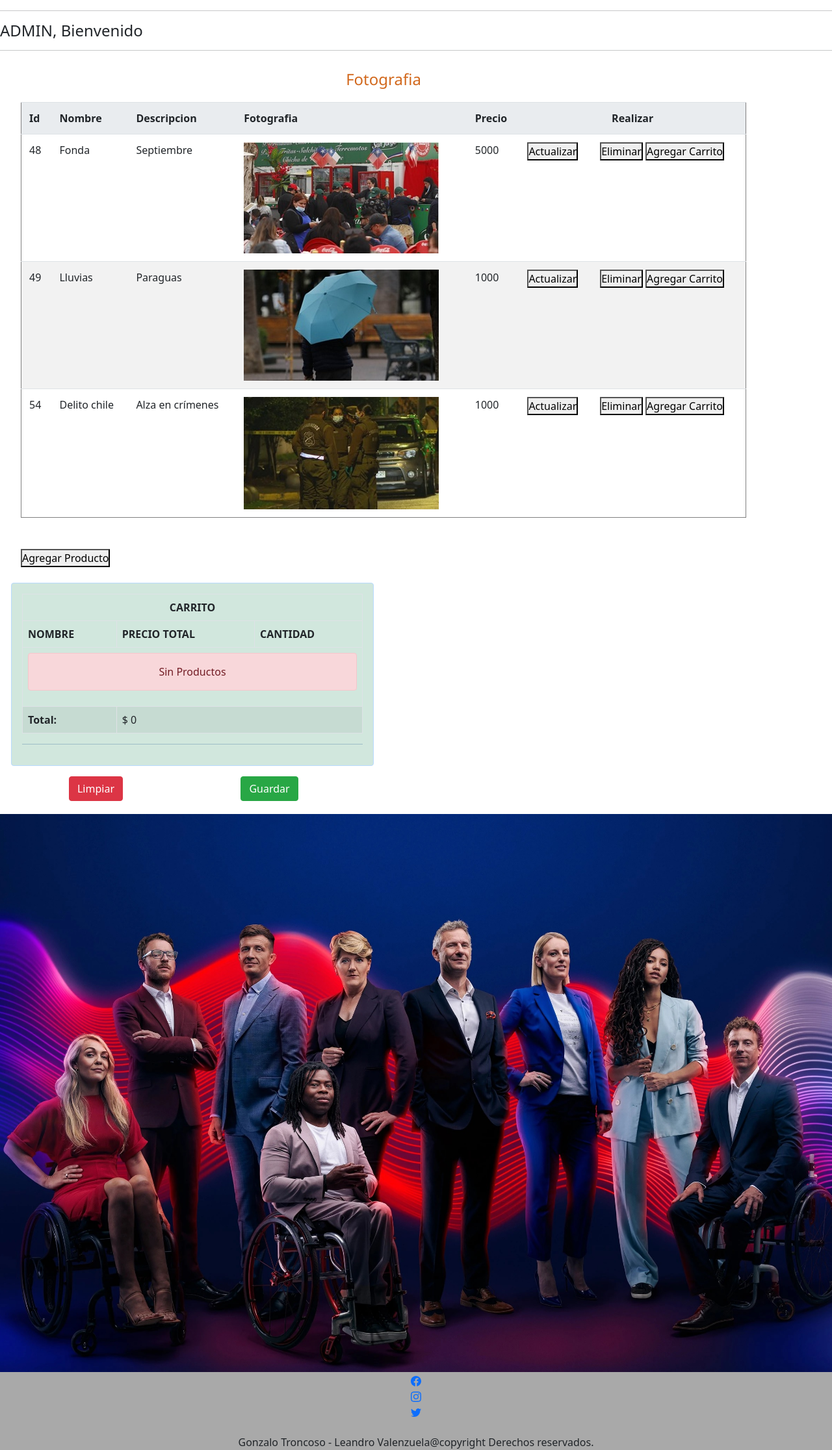
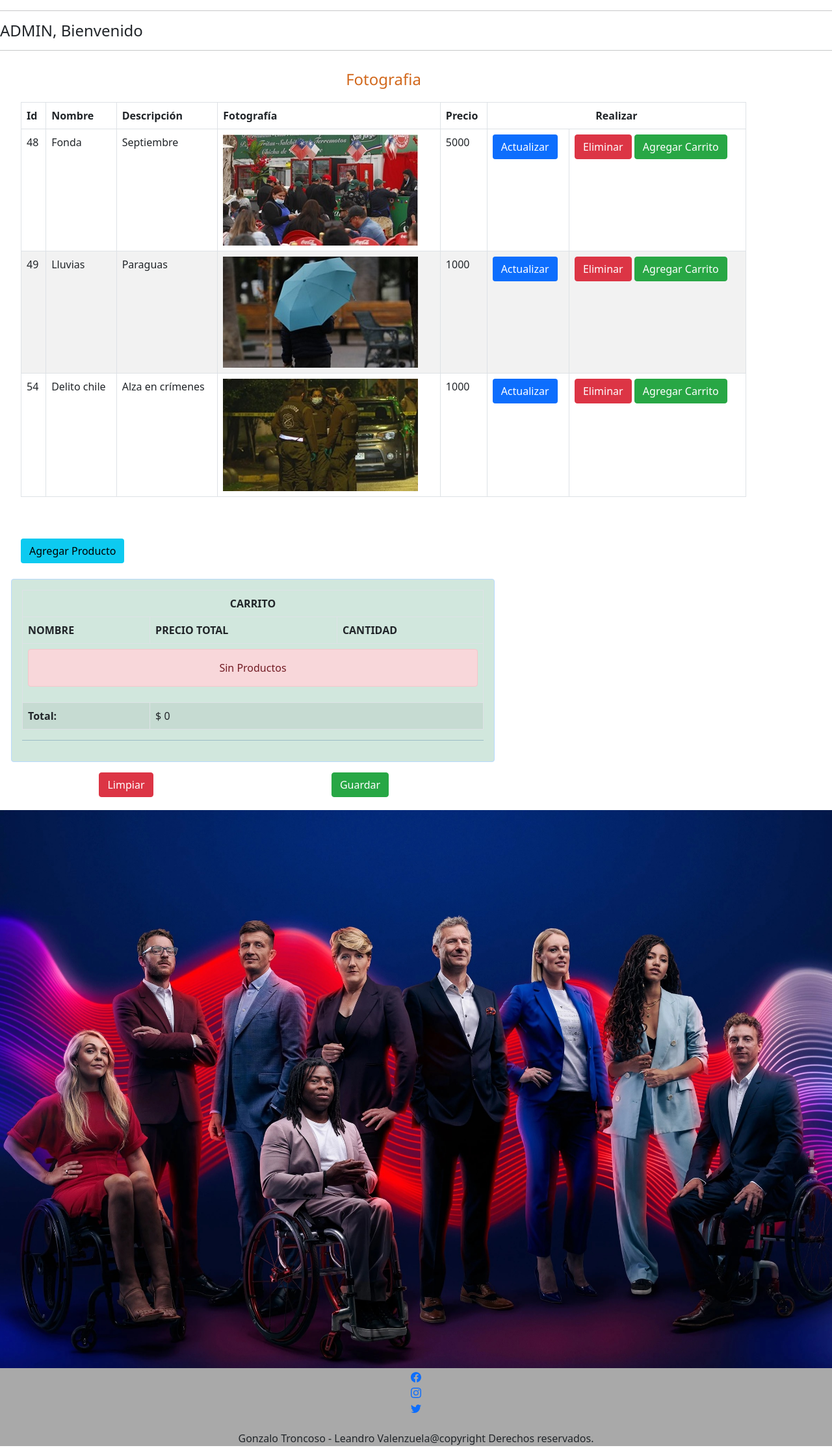
Before and after one commit to GonzaloEstebanTroncosoCortes/EXAMEN, a Django app: page /ListaProducto.html in a window 1280 px wide. Shown: the part 90-2322 px from the top of the page at 65% size. Run offline with Django 4.2, Linux system fonts and the light colour scheme; a user stored in the database is signed in; data comes from the database, SQL or seed files in the repository; both versions use the stored data as it was after the commit; some libraries are stand-ins or nearby versions.

Commit message:
repositivo
cambio a repositivo

```diff
--- a/app/templates/app/ListaProducto.html
+++ b/app/templates/app/ListaProducto.html
@@ -6,60 +6,62 @@
   {% if request.user.is_authenticated %}
     <h3>Bienvenido</h3>
     <hr>
-<h4>
-    {{ user.username | upper }}, Bienvenido
-    </h4>
+    <h4>{{ user.username | upper }}, Bienvenido</h4>
   {% endif %}
   <hr>
   <div class="container">
     <h1>Fotografia</h1>
-    <table id="customers" border="1">
+    <div class="table-responsive">
+      <table id="customers" class="table table-bordered">
         <thead>
+          <tr>
             <th>Id</th>
             <th>Nombre</th>
-            <th>Descripcion</th>
-            <th>Fotografia</th>
+            <th>Descripción</th>
+            <th>Fotografía</th>
             <th>Precio</th>
             <th colspan="2" id="mid">Realizar</th>
+          </tr>
         </thead>
+        <tbody>
           {% for x in foto %}
             <tr>
-              <td>{{x.id}}</td>
-              <td>{{x.nombre}}</td>
-              <td>{{x.descripcion}}</td>
+              <td>{{ x.id }}</td>
+              <td>{{ x.nombre }}</td>
+              <td>{{ x.descripcion }}</td>
               <td>
-                <img src="{{x.archivo_fotografia.url}}" alt="{{x.nombre}}">
+                <img src="{{ x.archivo_fotografia.url }}" alt="{{ x.nombre }}" class="img-fluid">
               </td>
-              <td>{{x.precio}}</td>
+              <td>{{ x.precio }}</td>
               <td>
                 {% if user.is_superuser %}
-                  <a href="actualizarProducto/{{x.id}}"><button id="up">Actualizar</button></a>
+                  <a href="actualizarProducto/{{ x.id }}"><button class="btn btn-primary">Actualizar</button></a>
 
               </td>
               <td>
-                <a href="eliminar/{{x.id}}"><button id="del">Eliminar</button></a>
+                <a href="eliminar/{{ x.id }}"><button class="btn btn-danger">Eliminar</button></a>
                 {% endif %}
-                <a href="{% url 'Add' x.id %}"><button id="del" onclick="mostrarAlerta()">Agregar Carrito</button></a>
-
+                <a href="{% url 'Add' x.id %}"><button class="btn btn-success" onclick="mostrarAlerta()">Agregar Carrito</button></a>
               </td>
             </tr>
           {% endfor %}
+        </tbody>
       </table>
+    </div>
     <br><br>
     {% if user.is_superuser %}
-    <a href="{% url 'agregarProducto' %}"><button id="new3">Agregar Producto</button></a><br><br>
+      <a href="{% url 'agregarProducto' %}"><button class="btn btn-info">Agregar Producto</button></a><br><br>
     {% endif %}
-    <div class="row col-6">
+    <div class="row col-8">
       {% include "app/carrito.html" %}
     </div>
   </div>
   <div class="row 12">
-    <img src="{%static 'app/imgs/periodistas.jpg' %}">
+    <img src="{% static 'app/imgs/periodistas.jpg' %}" class="img-fluid">
   </div>
   <script>
     function mostrarAlerta() {
       alert("Producto agregado al carrito");
     }
   </script>
-
 {% endblock %}
```
Also changed, not shown: db.sqlite3, media/fotografia/6_jRwE9iw.jpg (added), media/fotografia/PlAZA_MAIPU.png (added), media/fotografia/PlAZA_MAIPU_9tyCLtZ.png (added), media/fotografia/PlAZA_MAIPU_DtvsaXj.png (added), media/fotografia/carabinero.jpg (added), media/fotografia/carabinero_oOBBIQj.jpg (added), media/fotografia/carabinero_xDNViSA.jpg (added), media/fotografia/flecha.jpg (added), media/fotografia/flecha_KjGhGMW.jpg (added), media/fotografia/guanaco.jpg (added), media/fotografia/paragua.jpg (added), media/fotografia/perrito.jpg (added), media/fotografia/santiago.jpg (added), 2 more files. Lines whose indentation alone changed are shown as unchanged.
